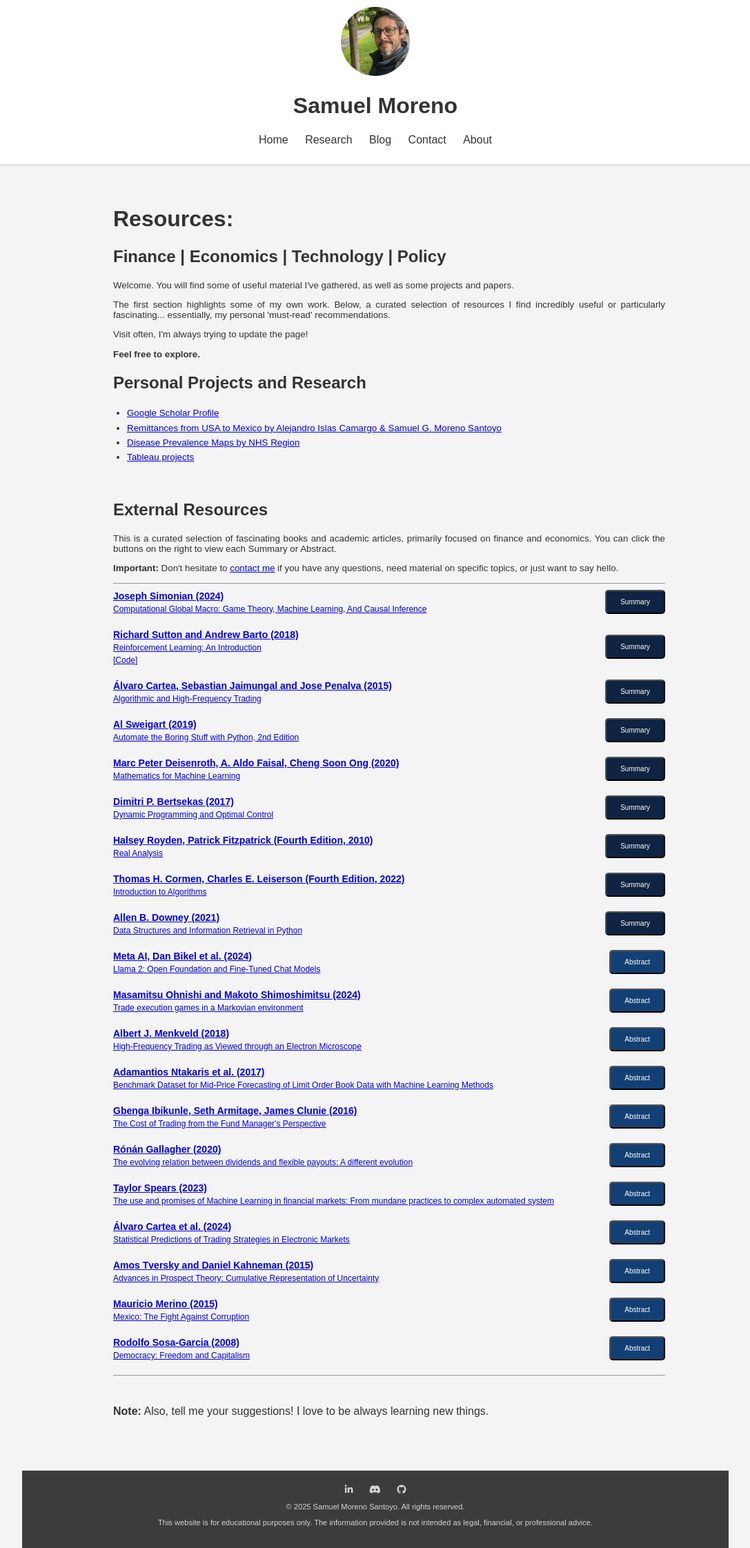
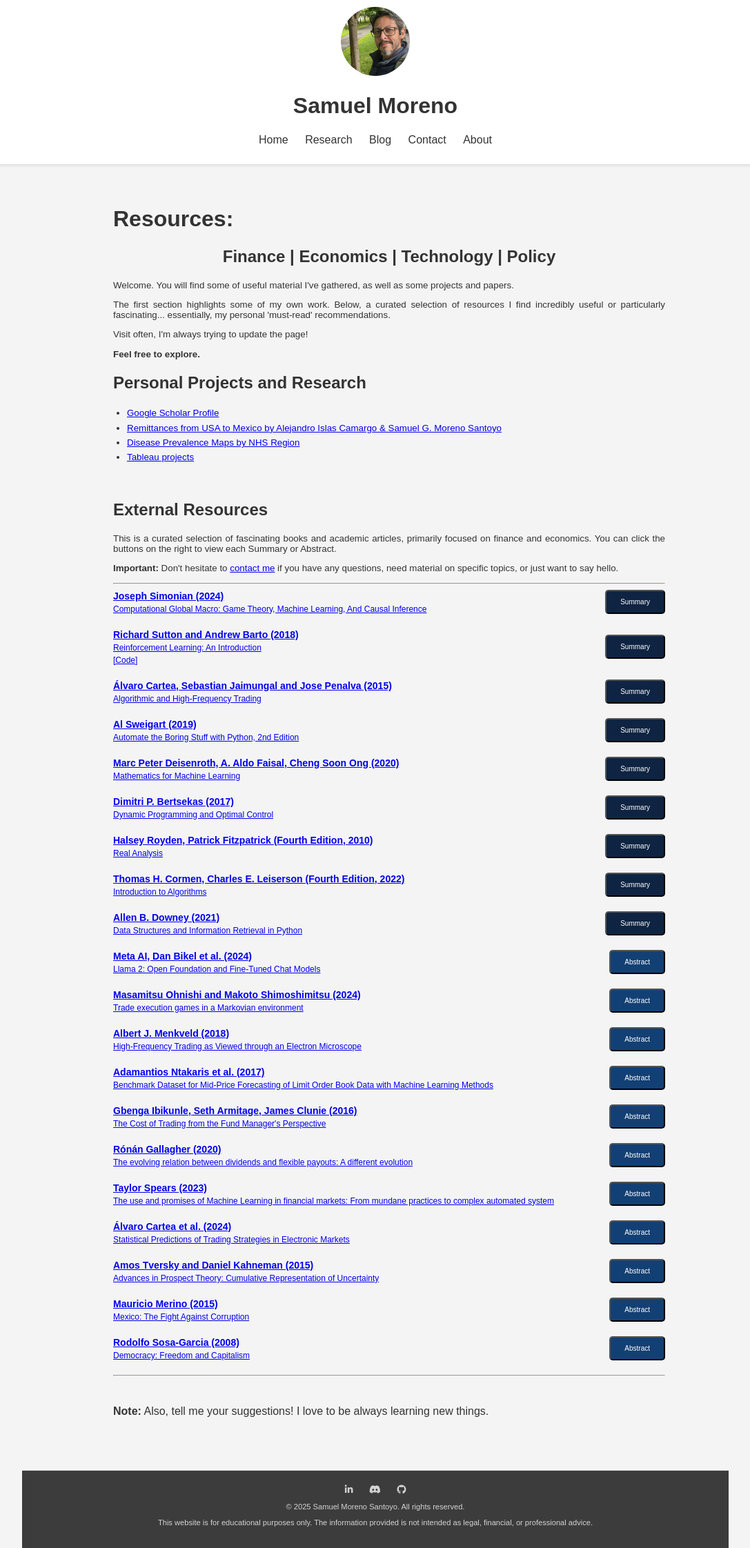
Before and after one commit to GregSom-MSc/GregSom-MSc.github.io, a Jekyll site: the page built from research.html, in a window 1280 px wide. Shown: the whole page at 69% size, without its empty margins (96-1183 px from the left). Built offline with Jekyll 4.4.1, drawn with Linux system fonts in a browser that asks for light colours.

Commit message:
Update research.html

```diff
--- a/research.html
+++ b/research.html
@@ -11,10 +11,9 @@ title: Research
     <title>Research</title>
 </head>
 <body>
-
     <main>
         <h1>Resources:</h1>
-        <h2>Finance | Economics | Technology | Policy </h2>
+        <h2 style="text-align: center";>Finance  |  Economics  |  Technology  |  Policy </h2>
         <div style="text-align: justify; font-size: smaller;">
             <p>Welcome. You will find some of useful material I've gathered, as well as some projects and papers.</p>
 
```
